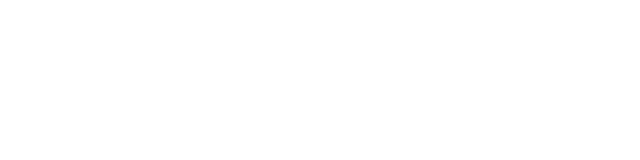
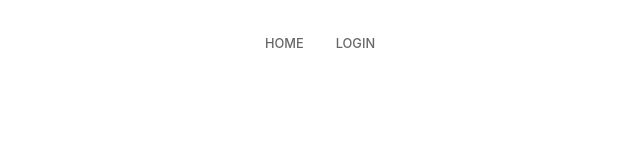
Before and after one commit to bertamatu/frontend-party-ReactJsHooks, a React (Create React App) app: page /admin in a window 1280 px wide. Shown: the top 160 px of the page, without its empty margins (320-960 px from the left). Built offline with nearby package versions, Linux system fonts and the light colour scheme.

Commit message:
Navbar works

```diff
--- a/src/components/Navbar.js
+++ b/src/components/Navbar.js
@@ -0,0 +1,28 @@
+import React from "react";
+import { Link } from "react-router-dom";
+import styled from "styled-components";
+
+const NavMenu = styled.nav`
+  position: sticky;
+  text-align: center;
+  padding-top: 2rem;
+`;
+
+const LinkItem = styled(Link)`
+  text-decoration: none;
+  padding: 1rem;
+  color: rgba(0, 0, 0, 0.6);
+  font-weight: 500;
+  font-size: 0.8rem;
+  text-transform: uppercase;
+`;
+const Navbar = () => {
+  return (
+    <NavMenu>
+      <LinkItem to="/">Home</LinkItem>
+      <LinkItem to="/login">Login</LinkItem>
+    </NavMenu>
+  );
+};
+
+export default Navbar;
--- a/src/containers/App.js
+++ b/src/containers/App.js
@@ -1,7 +1,24 @@
 import React from "react";
+import { Route, Switch } from "react-router-dom";
+
+import Home from "../pages/home";
+import Login from "../pages/login";
+import Admin from "../pages/admin";
+import ErrorPage from "../pages/errorPage";
+import Navbar from "../components/Navbar";
 
 function App() {
-  return <main></main>;
+  return (
+    <main>
+      <Navbar />
+      <Switch>
+        <Route exact path="/" component={Home} />
+        <Route path="/login" component={Login} />
+        <Route path="/admin" component={Admin} />
+        <Route component={ErrorPage} />
+      </Switch>
+    </main>
+  );
 }
 
 export default App;
--- a/src/index.js
+++ b/src/index.js
@@ -1,11 +1,14 @@
 import React from "react";
 import ReactDOM from "react-dom";
+import { BrowserRouter as Router } from "react-router-dom";
+import App from "./containers/App.js";
 import "./index.css";
-import App from "./containers/App";
 
 ReactDOM.render(
   <React.StrictMode>
-    <App />
+    <Router>
+      <App />
+    </Router>
   </React.StrictMode>,
   document.getElementById("root")
 );
--- a/src/pages/admin.js
+++ b/src/pages/admin.js
@@ -0,0 +1,7 @@
+import React from "react";
+
+const admin = () => {
+  return <div></div>;
+};
+
+export default admin;
--- a/src/pages/errorPage.js
+++ b/src/pages/errorPage.js
@@ -0,0 +1,7 @@
+import React from "react";
+
+const errorPage = () => {
+  return <div></div>;
+};
+
+export default errorPage;
--- a/src/pages/home.js
+++ b/src/pages/home.js
@@ -0,0 +1,7 @@
+import React from "react";
+
+const home = () => {
+  return <div></div>;
+};
+
+export default home;
--- a/src/pages/login.js
+++ b/src/pages/login.js
@@ -0,0 +1,7 @@
+import React from "react";
+
+const login = () => {
+  return <div></div>;
+};
+
+export default login;
```
